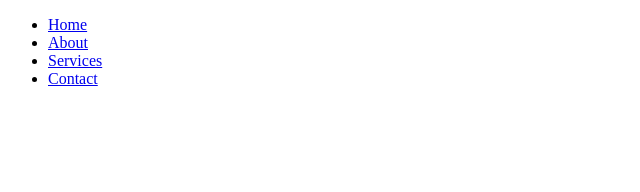
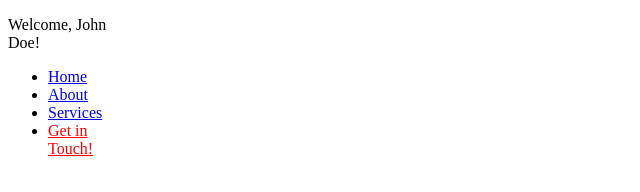
Before and after one commit to santiagovalls/godfather-js, a plain HTML site: page test-app/index.html in a window 1280 px wide. Shown: the whole page, without its empty margins (0-640 px from the left). Drawn offline with nearby package versions, Linux system fonts and the light colour scheme.

Commit message:
WIP: Add templating

```diff
--- a/godfather.js
+++ b/godfather.js
@@ -6,6 +6,7 @@
       {
         skeletonHTML: '<div class="skeleton"></div>', // HTML for the skeleton loader
         componentURL: "/components/navbar.html", // URL of the component to load
+        data: {}, // Object to hold dynamic data for templating
       },
       options
     );
@@ -16,18 +17,24 @@
       container.find(".skeleton").addClass("loading-animation");
     };
 
-    // Function to load the component using jQuery.load()
+    // Function to replace placeholders in the HTML with data values
+    const applyTemplate = (html) => {
+      return html.replace(/\{\{(\w+)\}\}/g, function (_, key) {
+        return settings.data[key] || "";
+      });
+    };
+
+    // Function to load the component using jQuery.get()
     const loadComponent = (container) => {
-      container.load(settings.componentURL, function (response, status, xhr) {
-        if (status === "error") {
-          console.error(
-            "godfather.js - Error loading component:",
-            xhr.statusText
-          );
-        } else {
-          // Remove the skeleton after the component loads
-          container.find(".skeleton").remove();
-        }
+      $.get(settings.componentURL, function (response) {
+        // Apply templating before injecting into the container
+        const templatedHTML = applyTemplate(response);
+        container.html(templatedHTML);
+      }).fail(function (xhr) {
+        console.error(
+          "godfather.js - Error loading component:",
+          xhr.statusText
+        );
       });
     };
 
--- a/test-app/components/navbar.html
+++ b/test-app/components/navbar.html
@@ -1,5 +1,6 @@
 <!-- navbar.html -->
 <nav>
+  <p>Welcome, {{username}}!</p>
   <ul>
     <li><a href="#">Home</a></li>
     <li><a href="#">About</a></li>
@@ -10,11 +11,9 @@
 
 <script>
   // Example script to change the "Contact" link text after load
-  document.addEventListener("DOMContentLoaded", function () {
-    const contactLink = document.querySelector("nav ul li:last-child a");
-    if (contactLink) {
-      contactLink.textContent = "Get in Touch!";
-      contactLink.style.color = "red"; // Change text color to red as a visual cue
-    }
-  });
+  const contactLink = document.querySelector("nav ul li:last-child a");
+  if (contactLink) {
+    contactLink.textContent = "Get in Touch!";
+    contactLink.style.color = "red"; // Change text color to red as a visual cue
+  }
 </script>
--- a/test-app/index.html
+++ b/test-app/index.html
@@ -31,6 +31,9 @@
         // Applying Godfather-js to the div with ID 'myComponent'
         $("#myComponent").godfather({
           componentURL: "components/navbar.html", // Path to the component to load
+          data: {
+            username: "John Doe", // Pass dynamic data here
+          },
         });
       });
     </script>
```
